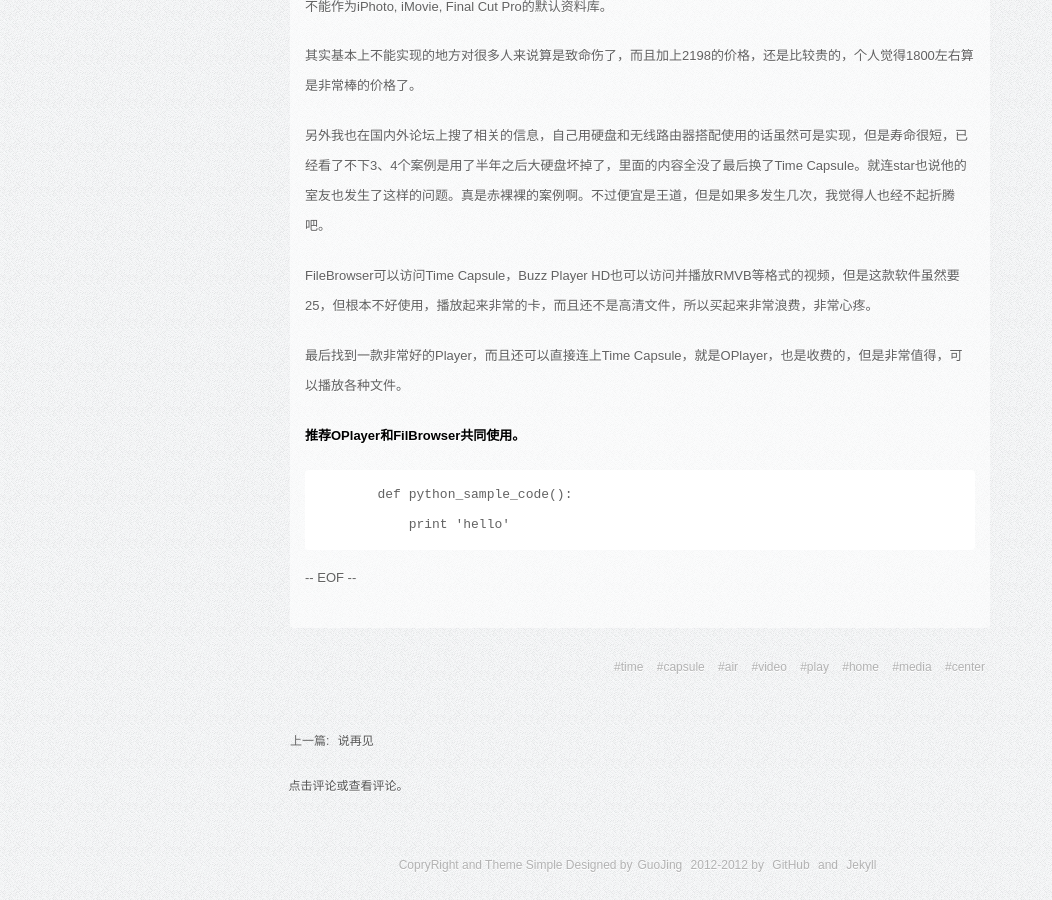
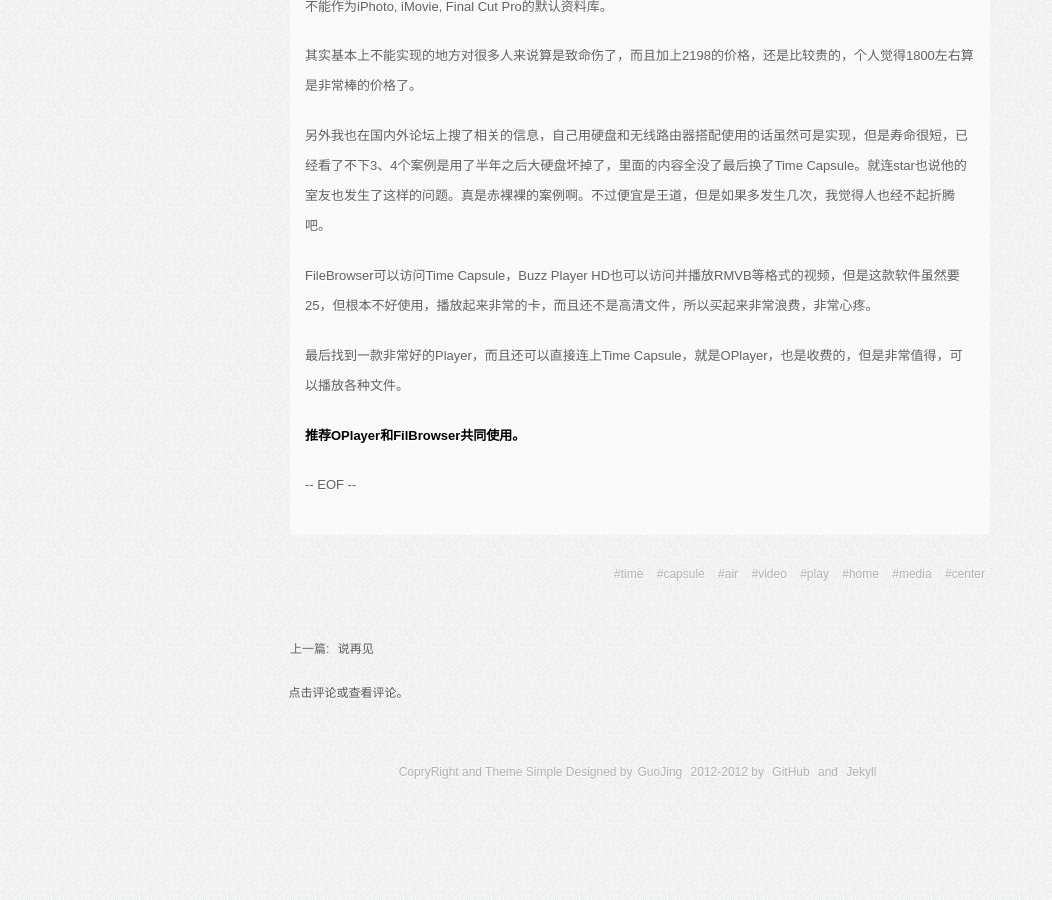
Before and after one commit to zwitzwit/guojing.github.com, a Jekyll site: the page built from _posts/share/2013-1-3-time-capsule-review.md, in a window 1280 px wide and 900 px high, scrolled down 1164 px. Shown: the whole window, without its empty margins (0-1052 px from the left). Built offline with Jekyll 4.4.1, drawn with Linux system fonts in a browser that asks for light colours; Markdown is read by kramdown in place of the engine named in the settings.

```diff
--- a/_posts/share/2013-1-3-time-capsule-review.md
+++ b/_posts/share/2013-1-3-time-capsule-review.md
@@ -46,8 +46,3 @@
 最后找到一款非常好的Player，而且还可以直接连上Time Capsule，就是OPlayer，也是收费的，但是非常值得，可以播放各种文件。
 
 **推荐OPlayer和FilBrowser共同使用。**
-
-<pre>
-	def python_sample_code():
-	    print 'hello'
-</pre>
```
